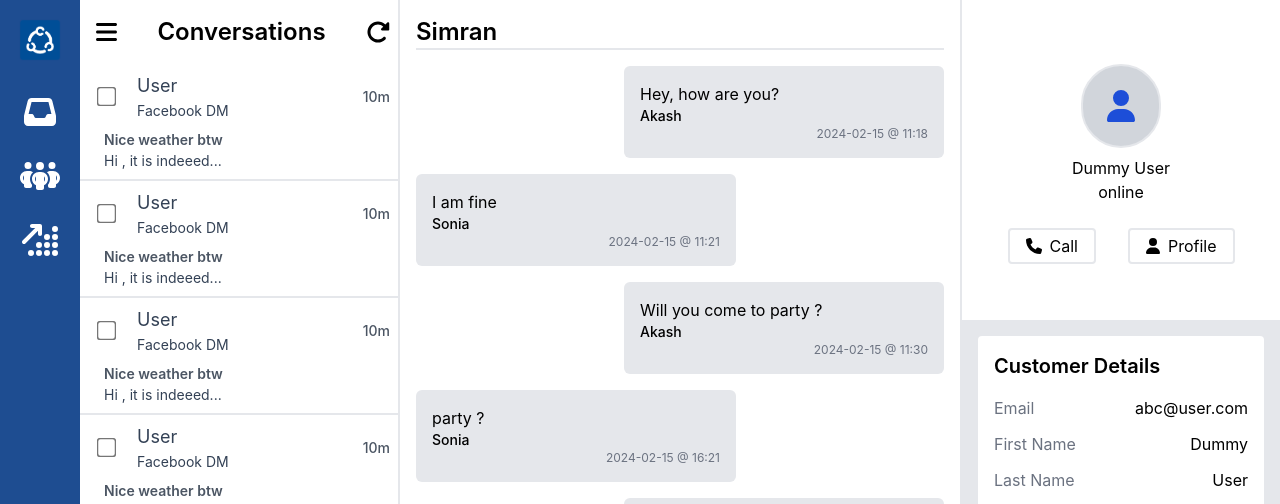
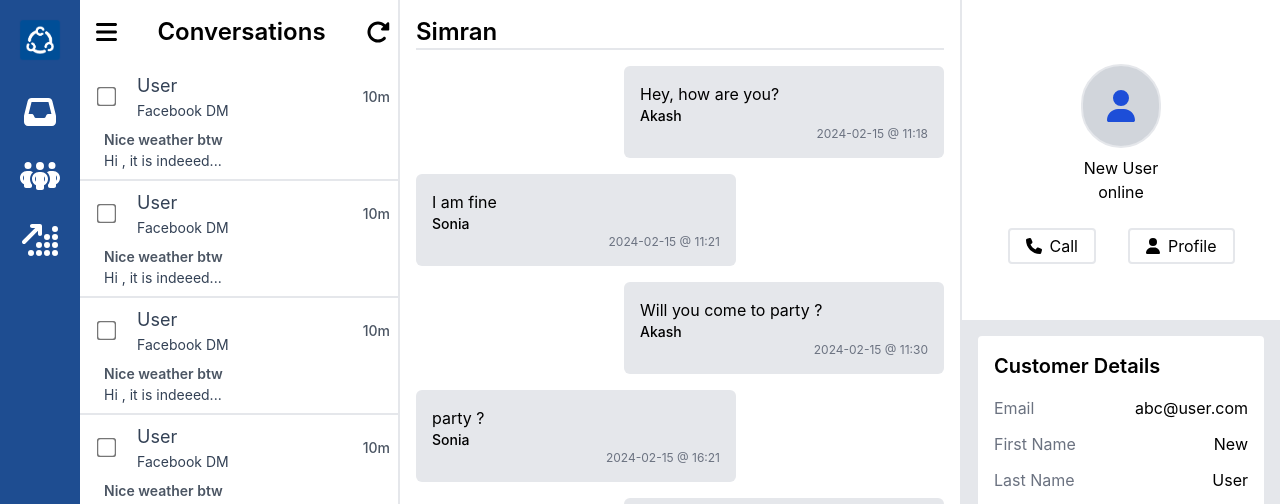
Before and after one commit to ishiprayadav/FbRichpanel, a React (Vite) app in the folder richpanel-assignment-main/frontend/: page /dashboard in a window 1280 px wide. Shown: the top 504 px of the page. Built offline with nearby package versions, Linux system fonts and the light colour scheme.

Commit message:
Update RightSidebar.jsx

```diff
--- a/richpanel-assignment-main/frontend/src/components/RightSidebar.jsx
+++ b/richpanel-assignment-main/frontend/src/components/RightSidebar.jsx
@@ -20,7 +20,7 @@ export const RightSidebar = () => {
           className="m-2 fa-2xl text-blue-700 border-2 p-6 rounded-full bg-gray-300"
           icon={faUser}
         />
-        <p>Dummy User</p>
+        <p>New User</p>
         <p>online</p>
         <div className="flex mt-6">
           <button className="border-2 mr-8 px-4 py-1 rounded">
@@ -44,7 +44,7 @@ export const RightSidebar = () => {
             </div>
             <div className="flex justify-between mb-3">
               <p className="text-gray-500">First Name</p>
-              <p>Dummy</p>
+              <p>New</p>
             </div>
             <div className="flex justify-between mb-3">
               <p className="text-gray-500">Last Name</p>
```
